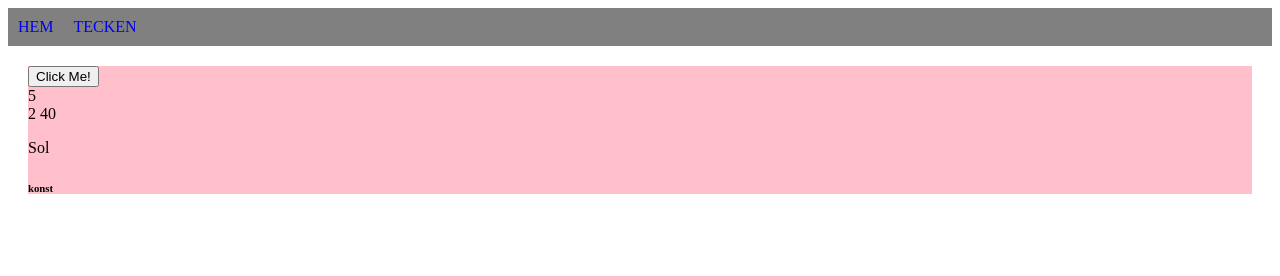
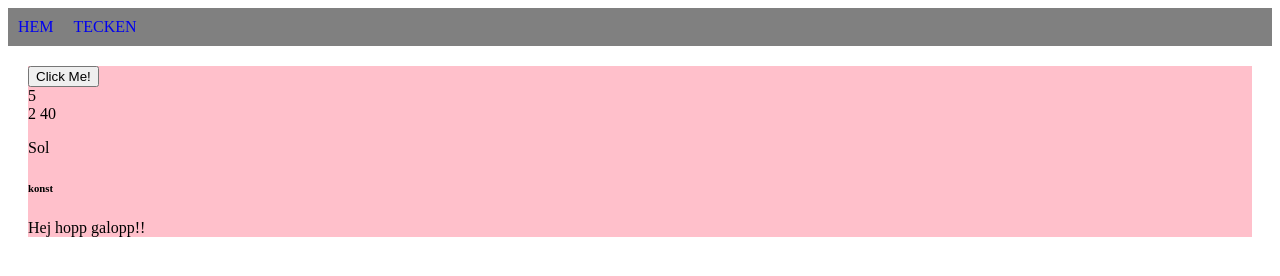
Before and after one commit to Erikalinde1111/labb3, a website: page labb3.html in a window 1280 px wide. Drawn offline with nearby package versions, Linux system fonts and the light colour scheme; no server answers.

Commit message:
lag till p tagg

```diff
--- a/labb3.html
+++ b/labb3.html
@@ -22,6 +22,7 @@
 			{{buy()}}
 			<p>Sol</p>
 			<h6>konst</h6>
+			<p>Hej hopp galopp!!</p>
 		</div>
 		<div>
 			<ng-view>
```
